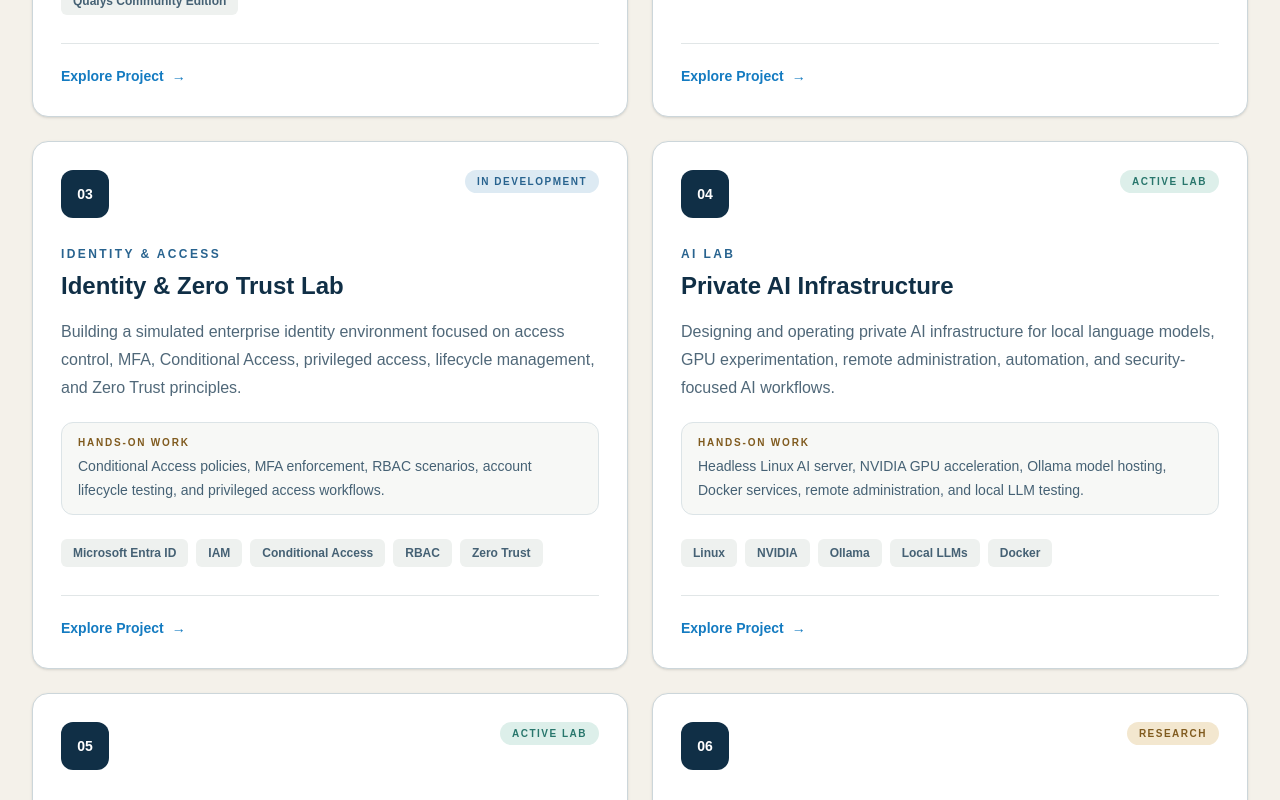
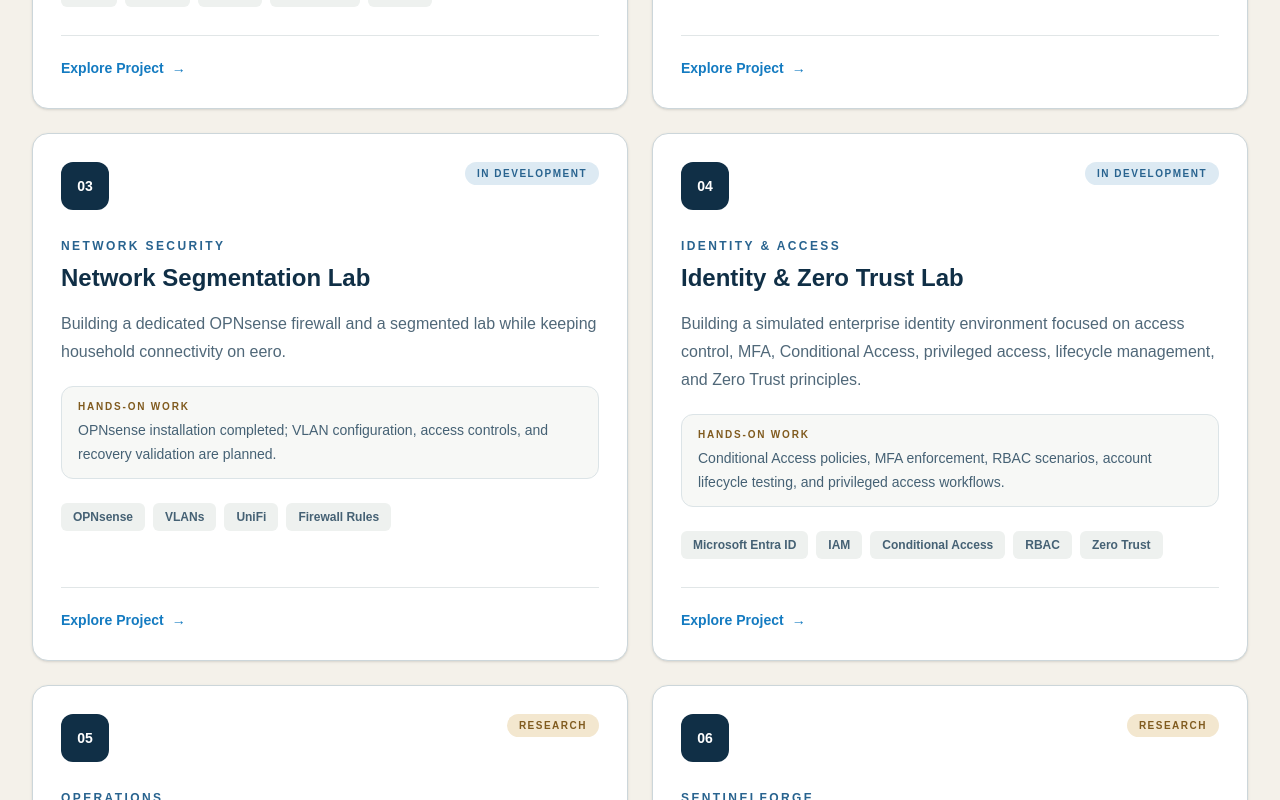
Before and after one commit to BTCyberSecurity/brandontate-portfolio, a Next.js app: page / in a window 1280 px wide. Shown: the part 2440-3240 px from the top of the page. Built offline with nearby package versions, Linux system fonts and the light colour scheme.

Commit message:
Order projects by active, development, and research status

```diff
--- a/src/app/(english)/projects/page.tsx
+++ b/src/app/(english)/projects/page.tsx
@@ -1,6 +1,7 @@
 import { pageMetadata } from "@/lib/metadata";
 import Link from "next/link";
 import Header from "@/components/Header";
+import { sortProjects } from "@/lib/project-order";
 
 const projects = [
   {
@@ -166,7 +167,7 @@ others are still in active development or research.
           </p>
 
           <div className="mt-10 grid gap-6 md:grid-cols-2">
-            {projects.map((project) => (
+            {sortProjects(projects).map((project) => (
               <Link
                 key={project.title}
                 href={project.href}
--- a/src/components/Projects.tsx
+++ b/src/components/Projects.tsx
@@ -1,5 +1,6 @@
 import Link from "next/link";
 import { projects } from "@/data/projects";
+import { sortProjects } from "@/lib/project-order";
 
 function statusStyles(status: string) {
   switch (status) {
@@ -54,7 +55,7 @@ export default function Projects() {
         </div>
 
         <div className="mt-10 grid gap-6 md:grid-cols-2">
-          {projects.map((project, index) => (
+          {sortProjects(projects).map((project, index) => (
             <article
               key={project.title}
               className="group relative flex h-full flex-col overflow-hidden rounded-2xl border border-[#CCD6DA] bg-white p-5 shadow-sm transition duration-300 hover:-translate-y-1 hover:shadow-xl sm:p-7"
--- /dev/null
+++ b/src/lib/project-order.ts
@@ -0,0 +1,13 @@
+const statusOrder: Record<string, number> = {
+  "Active Lab": 0,
+  "Production Experience": 0,
+  "In Development": 1,
+  Completed: 1,
+  Research: 2,
+};
+
+export function sortProjects<T extends { status: string }>(projects: readonly T[]): T[] {
+  return [...projects].sort((left, right) =>
+    (statusOrder[left.status] ?? 1) - (statusOrder[right.status] ?? 1),
+  );
+}
```
